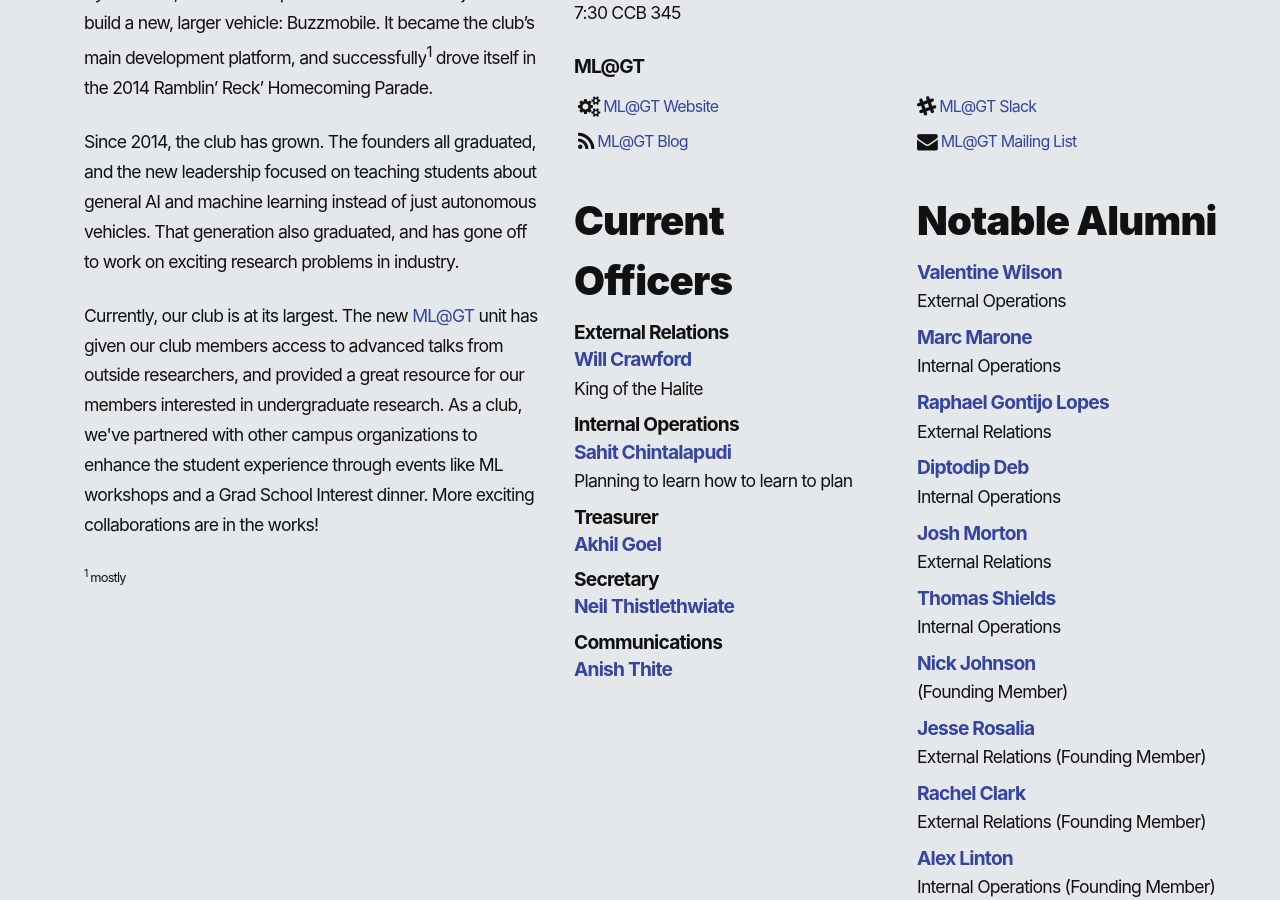
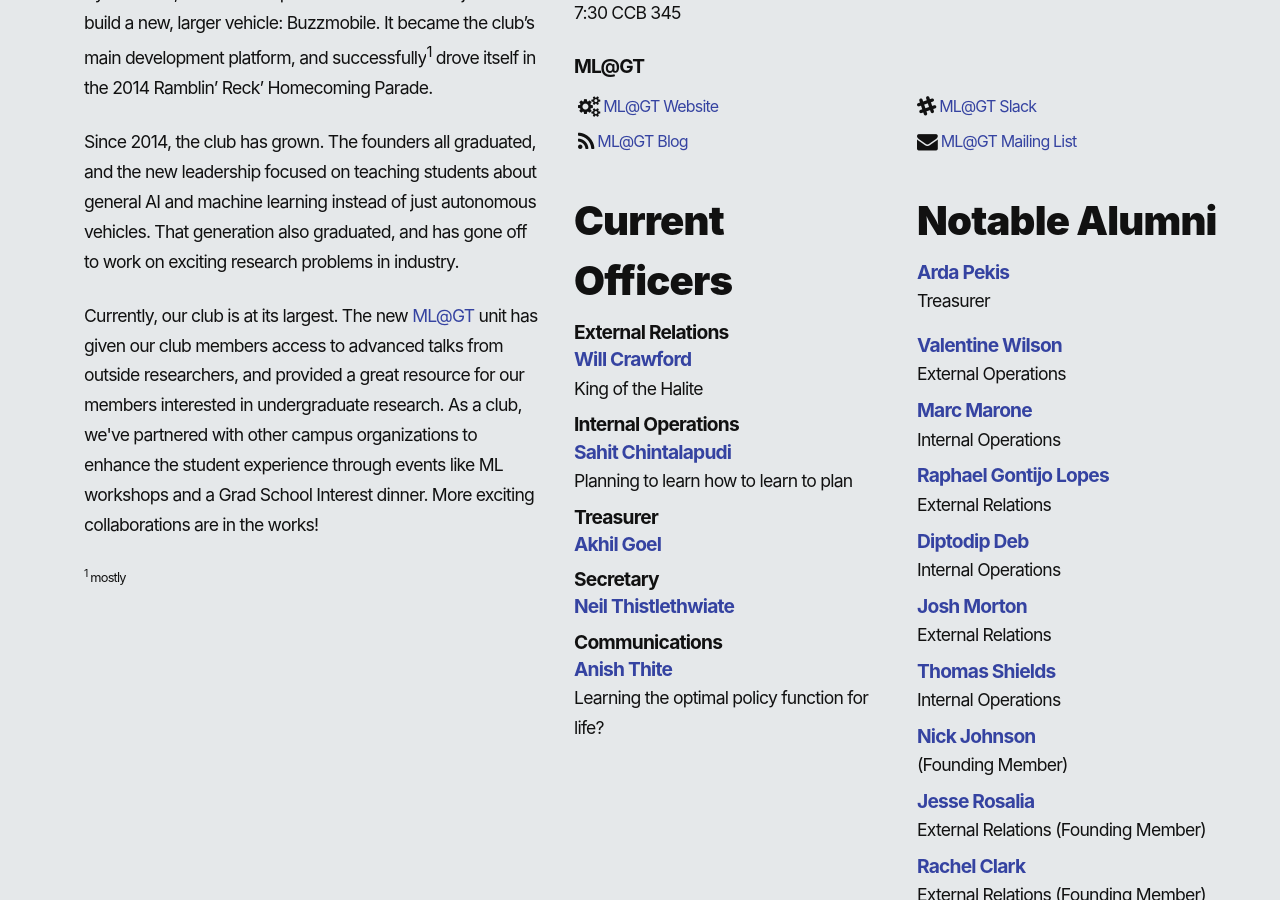
Before and after one commit to gtagency/gtagency.github.com, a Jekyll site: the page built from about.html, in a window 1280 px wide and 900 px high, scrolled down 435 px. Built offline with Jekyll 4.4.1, drawn with Linux system fonts in a browser that asks for light colours.

Commit message:
Update about.html

```diff
--- a/about.html
+++ b/about.html
@@ -146,13 +146,17 @@
                         </li>
                         <li>
                             <h2><b>Communications</b> </br> <a href="https://anishthite.github.io">Anish Thite</a></h2>
-                            <p></p>
+                            <p>Learning the optimal policy function for life?</p>
                         </li>
                     </ul>
                 </div>
                 <div class="column" style="padding: 1em;">
                     <h1 class="thick-text">Notable Alumni</h1>
                     <ul>
+                        <li>
+                            <h2><a href="http://pek.is">Arda Pekis</a></h2>
+                            <p> Treasurer </p>
+                        <li>
                         <li>
                             <h2><a href="http://github.com/vawilson">Valentine Wilson</a></h2>
                             <p> External Operations </p>
```
